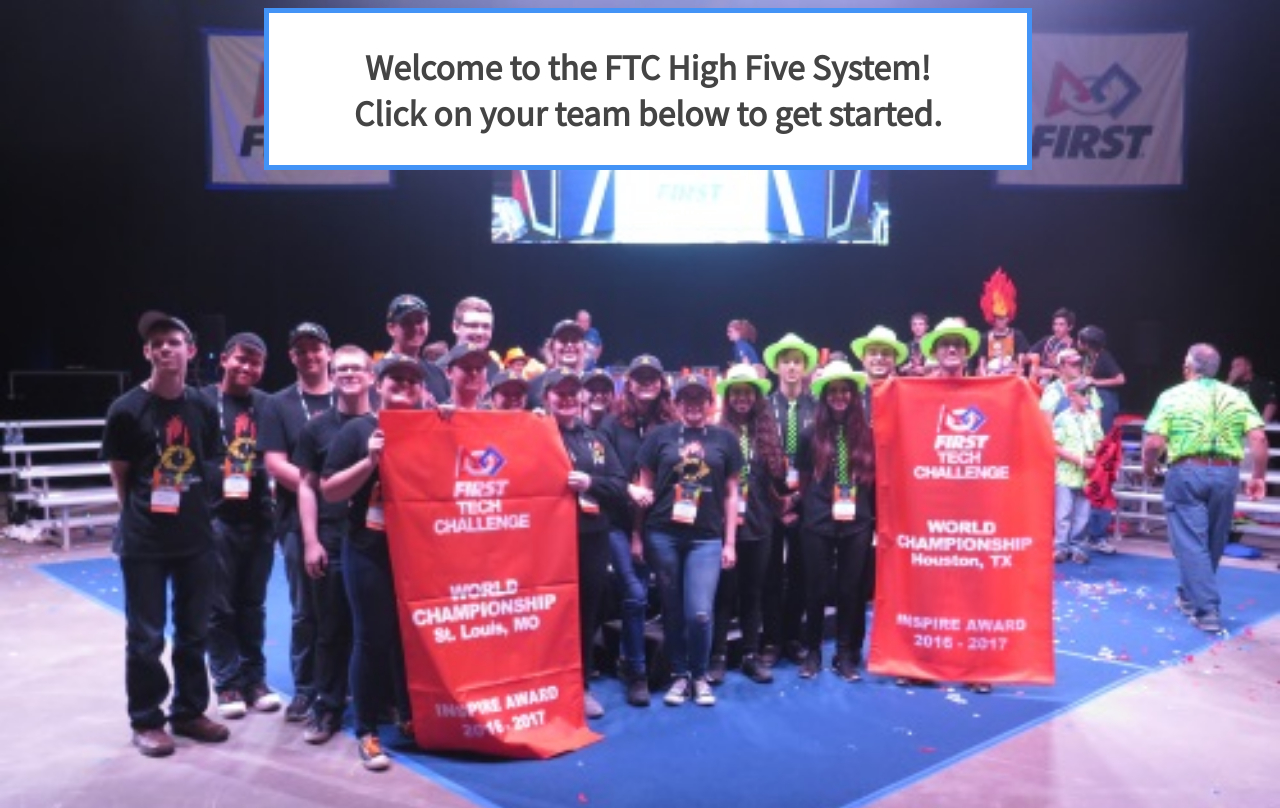
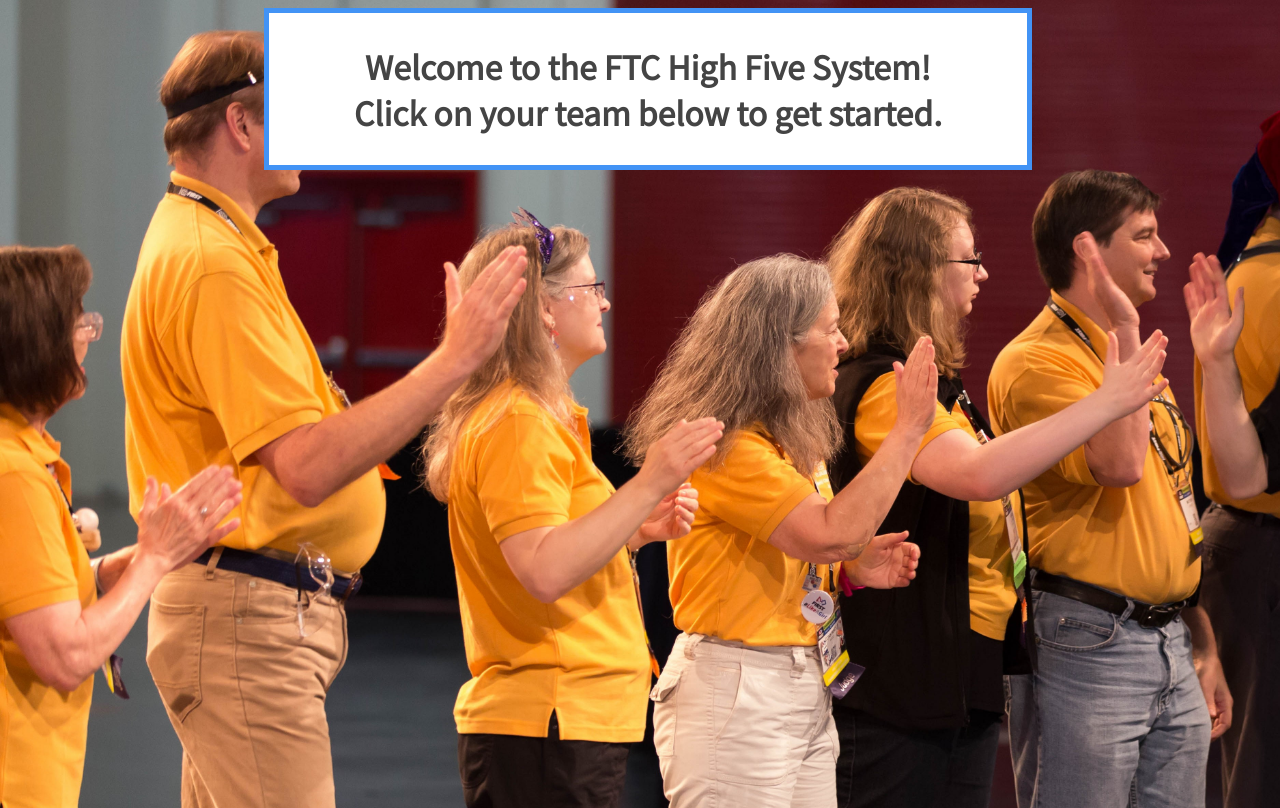
Before and after one commit to a-krawciw/high_five_line, a Python web app: template templates/welcome.html in a window 1280 px wide. Run offline with Jinja, Linux system fonts and the light colour scheme; the template is opened without the code that fills it, so the values that code supplies are empty.

Commit message:
Changed welcome image. Added procfile

```diff
--- a/requirements.txt
+++ b/requirements.txt
@@ -1 +1,2 @@
 Quart~=0.14.1
+gunicorn
--- a/static/welcome.css
+++ b/static/welcome.css
@@ -1,7 +1,7 @@
 @import url('https://fonts.googleapis.com/css2?family=Noto+Sans+JP&display=swap');
 
 body {
-    background-image: url("/static/images/awards.png");
+    background-image: url("/static/images/high_fives.jpg");
     background-repeat: no-repeat;
     background-size: cover;
     height: 100vh;
```
Also changed, not shown: static/images/awards.png (deleted), static/images/high_fives.jpg (added), 1 other file.
